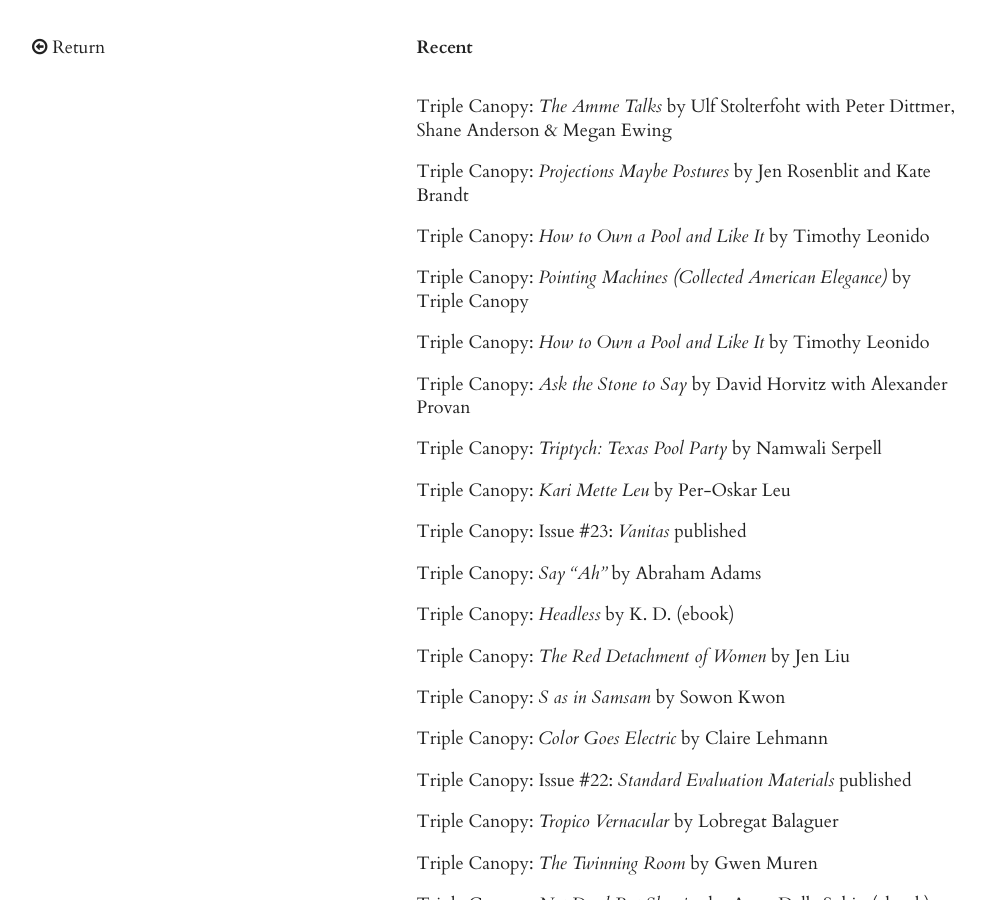
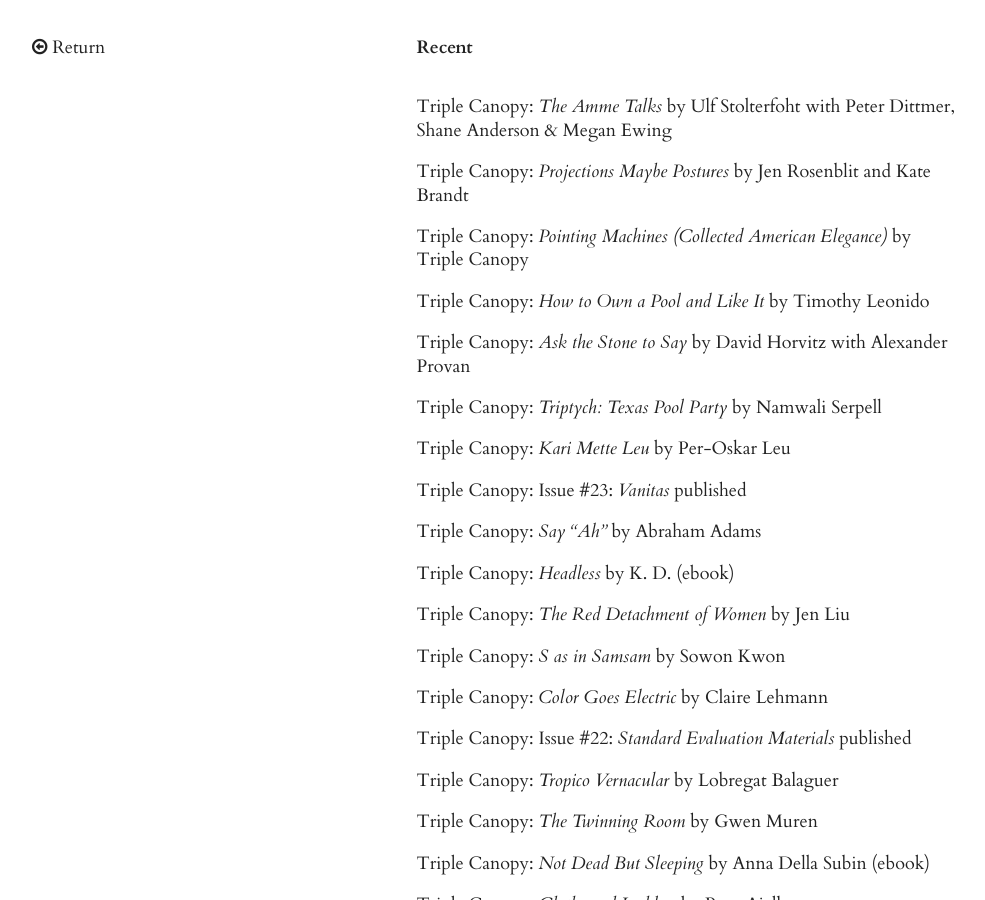
Before and after one commit to calebwaldorf/site, a Jekyll site: the page built from _posts/feed/2016-02-15-projects-feed.md, in a window 1280 px wide and 900 px high. Shown: the whole window, without its empty margins (6-991 px from the left). Built offline with Jekyll 4.4.1, drawn with Linux system fonts in a browser that asks for light colours; nearby versions of some CDN libraries.

Commit message:
removed duplicate

```diff
--- a/_posts/feed/2016-02-15-projects-feed.md
+++ b/_posts/feed/2016-02-15-projects-feed.md
@@ -5,7 +5,6 @@
 ---
 *   Triple Canopy: [*The Amme Talks* by Ulf Stolterfoht with Peter Dittmer, Shane Anderson & Megan Ewing](https://www.canopycanopycanopy.com/contents/the-amme-talks)
 *   Triple Canopy: [*Projections Maybe Postures* by Jen Rosenblit and Kate Brandt](https://www.canopycanopycanopy.com/contents/projections-maybe-postures)
-*   Triple Canopy: [*How to Own a Pool and Like It* by Timothy Leonido](https://www.canopycanopycanopy.com/contents/how-to-own-a-pool-and-like-it/)
 *   Triple Canopy: [*Pointing Machines (Collected American Elegance)* by Triple Canopy](https://www.canopycanopycanopy.com/contents/pointing-machines/#title-page)
 *   Triple Canopy: [*How to Own a Pool and Like It* by Timothy Leonido ](https://www.canopycanopycanopy.com//issues/22/contents/how-to-own-a-pool-and-like-it)
 *   Triple Canopy: [*Ask the Stone to Say* by David Horvitz with Alexander Provan](https://www.canopycanopycanopy.com/issues/22/contents/ask-the-stone-to-say/#title-page)
```
